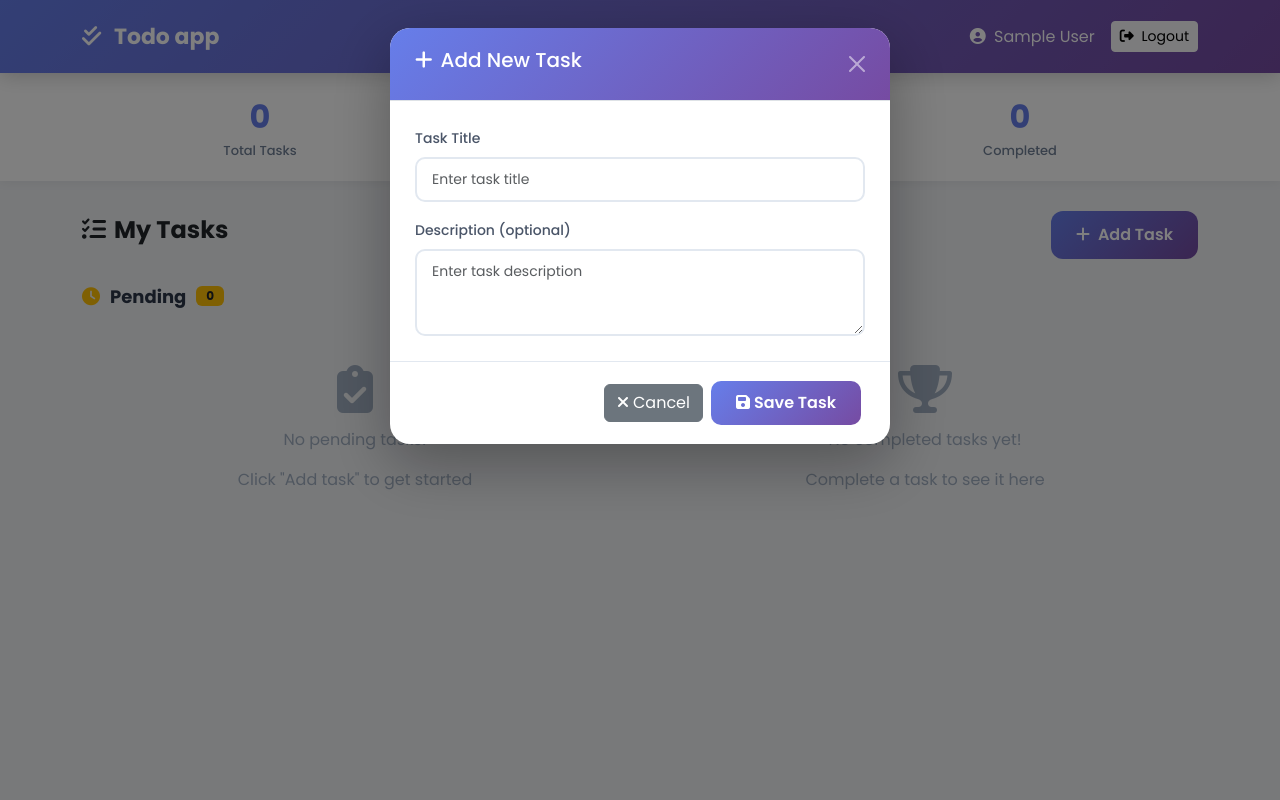
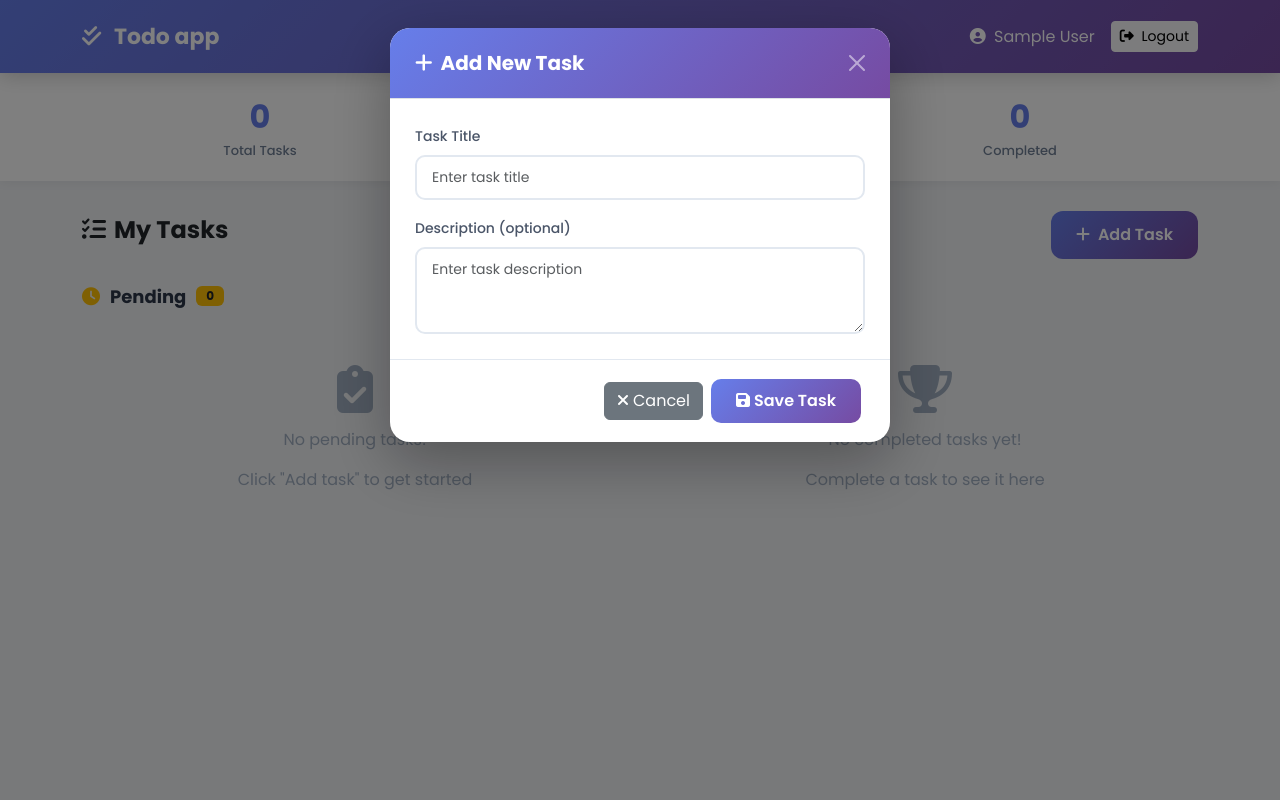
Before and after one commit to POSHANMS/todo-app-flask, a Flask app: page /tasks in a window 1280 px wide, after a click on "Add Task". Run offline with Flask 3, Linux system fonts and the light colour scheme; the visitor is signed in with stand-in values (Sample User, id 1); data that the repository does not hold is empty; some libraries are stand-ins or nearby versions.

Commit message:
Fix modalTitle id case in tasks.html

```diff
--- a/templates/tasks.html
+++ b/templates/tasks.html
@@ -205,7 +205,7 @@
           <div class="modal-content">
             <!-- Modal header -->
             <div class="modal-header">
-              <h5 class="model-title" id="modaltitle">
+              <h5 class="modal-title" id="modalTitle">
                 <i class="fas fa-plus me-2"></i>Add New Task
               </h5>
               <button
```
